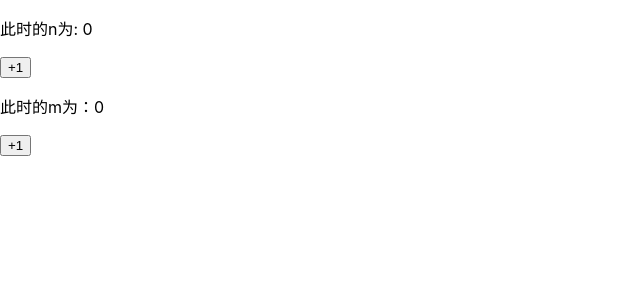
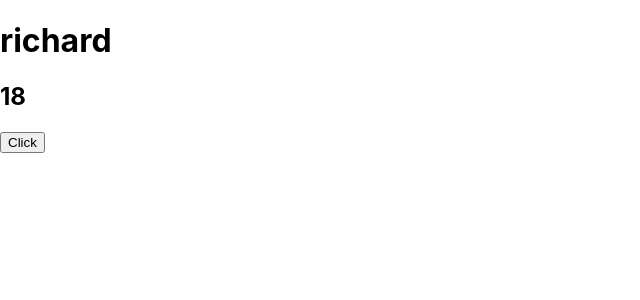
Before and after one commit to richard1230/useAllHook, a React (Create React App) app: page / in a window 1280 px wide. Shown: the top 300 px of the page, without its empty margins (0-640 px from the left). Built offline with nearby package versions, Linux system fonts and the light colour scheme.

Commit message:
useState 1

```diff
--- a/src/App.js
+++ b/src/App.js
@@ -1,48 +1,21 @@
-import React from 'react';
+import React ,{useState}from 'react';
 import ReactDOM from 'react-dom';
-const rootElement = document.getElementById("root");
-
-let _state = [];
-//index是_state这个数组里面的下标,由于这里只用了两个useState，故这里index只能到1
-let index = 0;
-const myUseState = initialValue =>{
-  const currentIndex = index;
-    console.log("此时的 currentIndex为：" +currentIndex);
-    _state[currentIndex] =
-      _state[currentIndex] === undefined ? initialValue : _state[currentIndex];
-  const setState = newValue =>{
-    _state[currentIndex] = newValue;
-    render();
-  }
-    index += 1;
-    console.log("此时的_state为"+_state);
-    // <br/>
-    // console.log("此时的_state长度为"+_state.length);
-    return [_state[currentIndex],setState]
-}
-const render = ()=>{
-    //如果这里不重置为0,那么_state这个数组里面的元素个数就会不断增加
-  index = 0;
-  ReactDOM.render(<App />,rootElement);
-}
 
 const App = ()=>{
-
-  const [n,setN] = myUseState(0);
-  const [m,setM] = myUseState(0);
-  return (
-      <div className="App">
-        <p>此时的n为: {n}</p>
-        <p>
-          <button onClick={()=> setN(n+1)}>+1</button>
-        </p>
-        <p>此时的m为：{m}</p>
-        <p>
-          <button onClick={()=> setM(m+1)}>+1</button>
-        </p>
-      </div>
-  )
-
+ const [user,setUser] = useState({name:"richard",age:18})
+    const onClick = ()=>{
+     setUser({
+         ...user,
+         name: "Jack"
+     })
+    }
+    return(
+        <div className="App">
+            <h1>{user.name}</h1>
+            <h2>{user.age}</h2>
+            <button onClick={onClick}>Click</button>
+        </div>
+    )
 
 }
 
```
